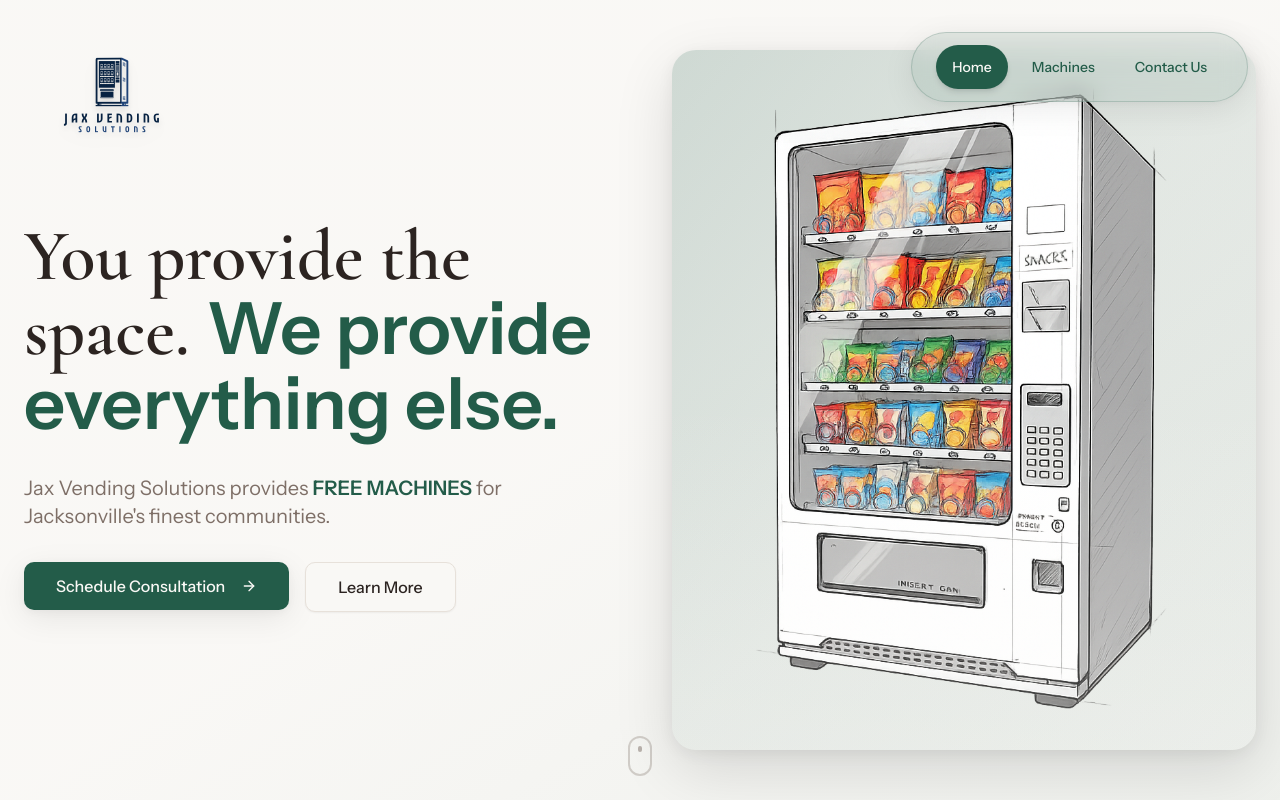
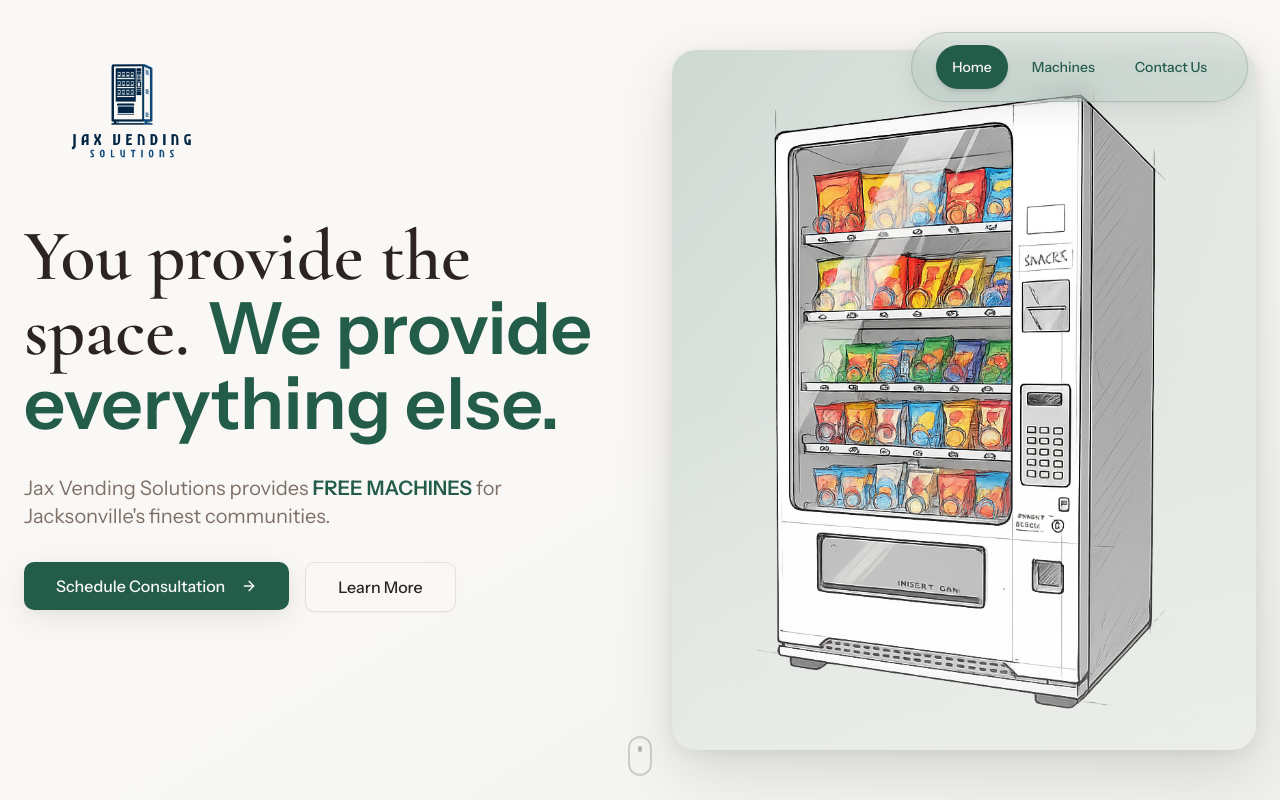
Before and after one commit to devs-10pt/Jaxvendingsolutions.com, a React (Vite) app in the folder webapp/: page / in a window 1280 px wide. Shown: the top 800 px of the page. Built offline with nearby package versions, Linux system fonts and the light colour scheme.

Commit message:
I do want the logo to be a little bigger, and can you make the logo the same color as the green that have been using on the website

```diff
--- a/webapp/src/components/Navigation.tsx
+++ b/webapp/src/components/Navigation.tsx
@@ -86,7 +86,8 @@ export const Navigation = () => {
               alt="Jax Vending Solutions Logo"
               whileHover={{ scale: 1.1, rotate: 2 } as any}
               whileTap={{ scale: 0.95 } as any}
-              className="h-32 w-auto cursor-pointer drop-shadow-lg hover:drop-shadow-2xl transition-all duration-300"
+              className="h-40 w-auto cursor-pointer drop-shadow-lg hover:drop-shadow-2xl transition-all duration-300"
+              style={{ filter: 'hue-rotate(-10deg) saturate(1.2)' }}
             />
           </button>
         </motion.div>
```
Also changed, not shown: 1 other file (tests, documents, lock files or other folders).
